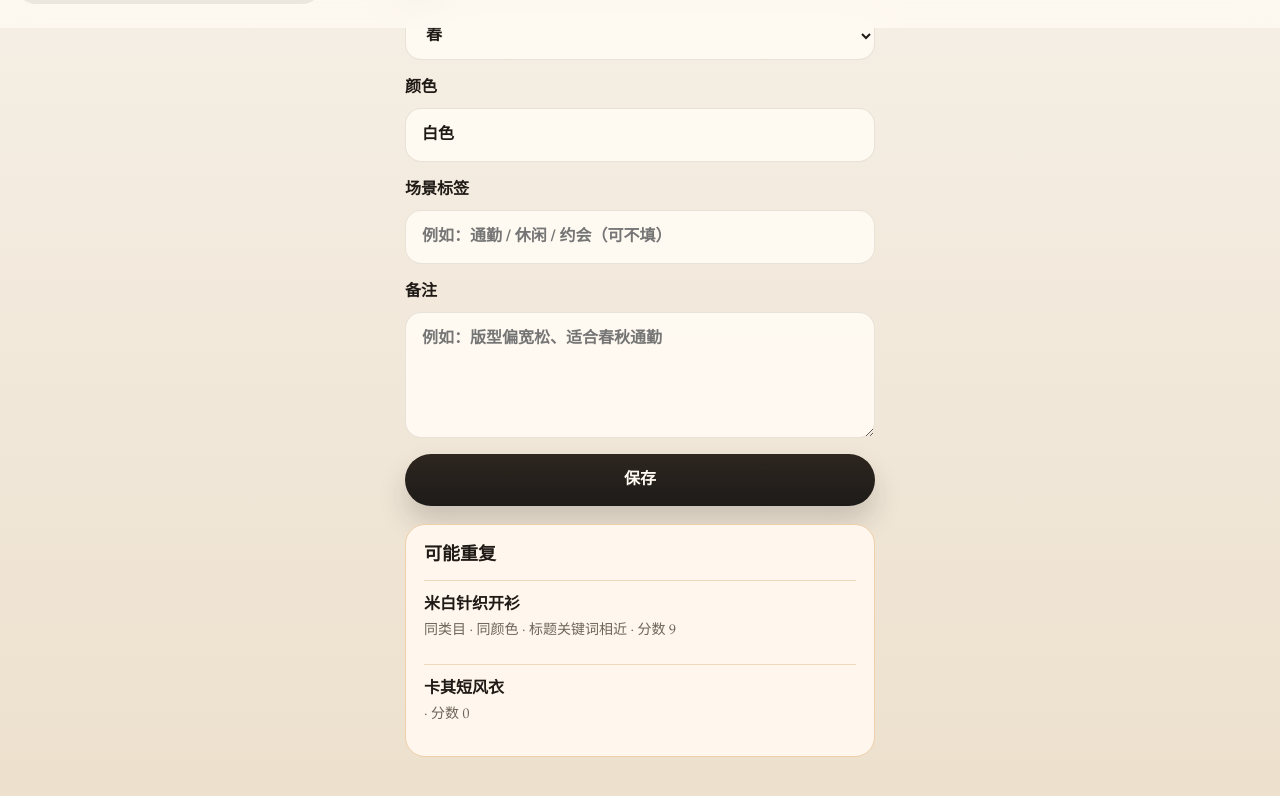
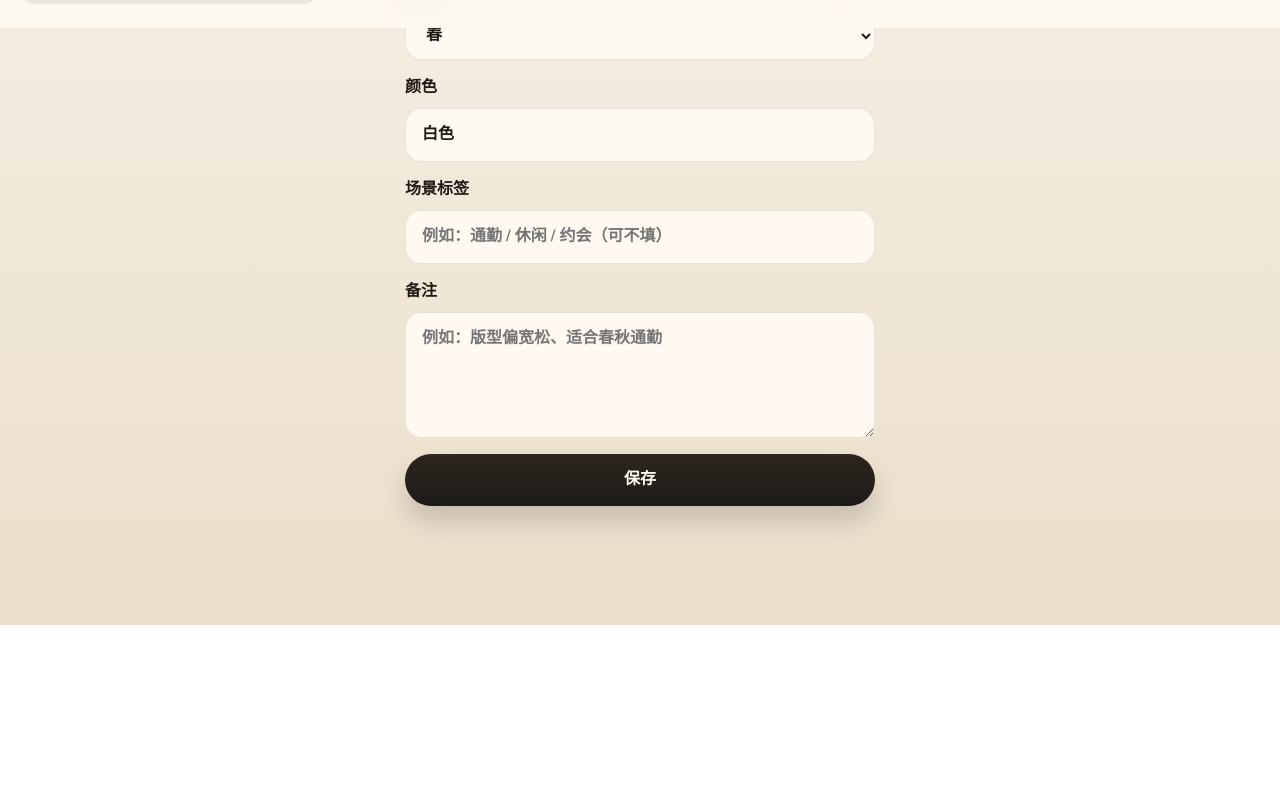
Before and after one commit to pandacoffee-ghost/closingast, a Next.js app: page /items/new in a window 1280 px wide. Shown: the part 772-1568 px from the top of the page. After the commit the page ends 1397 px from the top, so only its background shows below. Built offline with nearby package versions, Linux system fonts and the light colour scheme; no server answers.

Commit message:
chore: remove demo duplicate hint scaffolding

```diff
--- a/app/items/new/page.tsx
+++ b/app/items/new/page.tsx
@@ -1,34 +1,8 @@
 import React from "react";
 import { BottomNav } from "@/components/navigation/bottom-nav";
-import { DuplicateHints } from "@/components/items/duplicate-hints";
 import { ItemForm } from "@/components/items/item-form";
-import { rankDuplicateHints } from "@/lib/items/duplicate-hints";
-import { getRecentItems } from "@/lib/items/queries";
 
 export default async function NewItemPage() {
-  const recentItems = await getRecentItems();
-  const duplicateHints = rankDuplicateHints(
-    {
-      title: "米白针织开衫",
-      category: "top",
-      season: ["spring"],
-      color: "cream",
-      styleTags: ["commute"]
-    },
-    [
-      ...recentItems.map((item) => ({
-        id: item.id,
-        title: item.title,
-        category: item.category === "上装" ? "top" : item.category === "外套" ? "outerwear" : "top",
-        season: item.season.map((value) =>
-          value === "春" ? "spring" : value === "秋" ? "autumn" : "spring"
-        ),
-        color: item.color === "米白" ? "cream" : item.color.toLowerCase(),
-        styleTags: item.styleTags.length > 0 ? item.styleTags : ["commute"]
-      }))
-    ]
-  );
-
   return (
     <main
       style={{
@@ -48,7 +22,6 @@ export default async function NewItemPage() {
         </header>
 
         <ItemForm />
-        <DuplicateHints hints={duplicateHints} />
       </section>
 
       <BottomNav />
--- a/components/items/duplicate-hints.tsx
+++ /dev/null
@@ -1,42 +0,0 @@
-import React from "react";
-
-type DuplicateHintsProps = {
-  hints: Array<{
-    id: string;
-    title: string;
-    score: number;
-    reasons: string[];
-  }>;
-};
-
-export function DuplicateHints({ hints }: DuplicateHintsProps) {
-  if (hints.length === 0) {
-    return null;
-  }
-
-  return (
-    <section
-      style={{
-        display: "grid",
-        gap: "10px",
-        padding: "18px",
-        borderRadius: "20px",
-        background: "#fff7ed",
-        border: "1px solid #efcfaa"
-      }}
-    >
-      <h2 style={{ margin: 0, fontSize: "18px" }}>可能重复</h2>
-      {hints.slice(0, 3).map((hint) => (
-        <article
-          key={hint.id}
-          style={{ display: "grid", gap: "4px", padding: "12px 0", borderTop: "1px solid #efd8bb" }}
-        >
-          <strong>{hint.title}</strong>
-          <span style={{ color: "#6d6459", fontSize: "14px" }}>
-            {hint.reasons.join(" · ")} · 分数 {hint.score}
-          </span>
-        </article>
-      ))}
-    </section>
-  );
-}
--- a/lib/items/duplicate-hints.ts
+++ /dev/null
@@ -1,53 +0,0 @@
-import type { ItemInput } from "./schema";
-
-type ExistingItem = ItemInput & { id: string };
-
-type DuplicateHint = {
-  id: string;
-  title: string;
-  score: number;
-  reasons: string[];
-};
-
-function tokenize(value: string) {
-  return value
-    .toLowerCase()
-    .split(/\s+/)
-    .flatMap((part) => part.split(/[-_/]/))
-    .filter(Boolean);
-}
-
-export function rankDuplicateHints(candidate: ItemInput, existingItems: ExistingItem[]): DuplicateHint[] {
-  return existingItems
-    .map((item) => {
-      let score = 0;
-      const reasons: string[] = [];
-
-      if (item.category === candidate.category) {
-        score += 4;
-        reasons.push("同类目");
-      }
-
-      if (item.color === candidate.color) {
-        score += 3;
-        reasons.push("同颜色");
-      }
-
-      const candidateTokens = tokenize(candidate.title);
-      const existingTokens = new Set(tokenize(item.title));
-      const overlap = candidateTokens.filter((token) => existingTokens.has(token)).length;
-
-      if (overlap > 0) {
-        score += overlap * 2;
-        reasons.push("标题关键词相近");
-      }
-
-      return {
-        id: item.id,
-        title: item.title,
-        score,
-        reasons
-      };
-    })
-    .sort((left, right) => right.score - left.score);
-}
```
Also changed, not shown: 1 other file (tests, documents, lock files or other folders).
